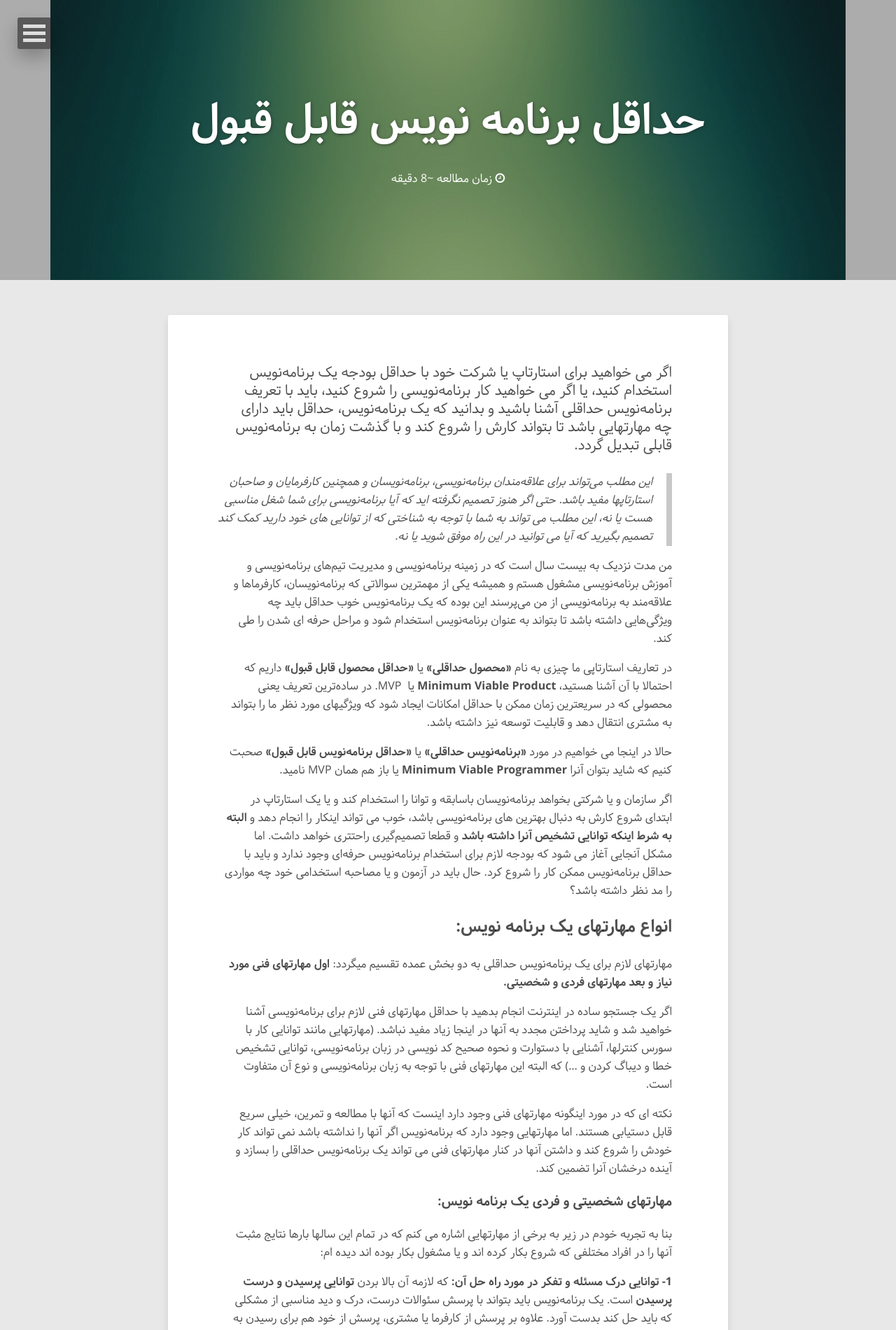
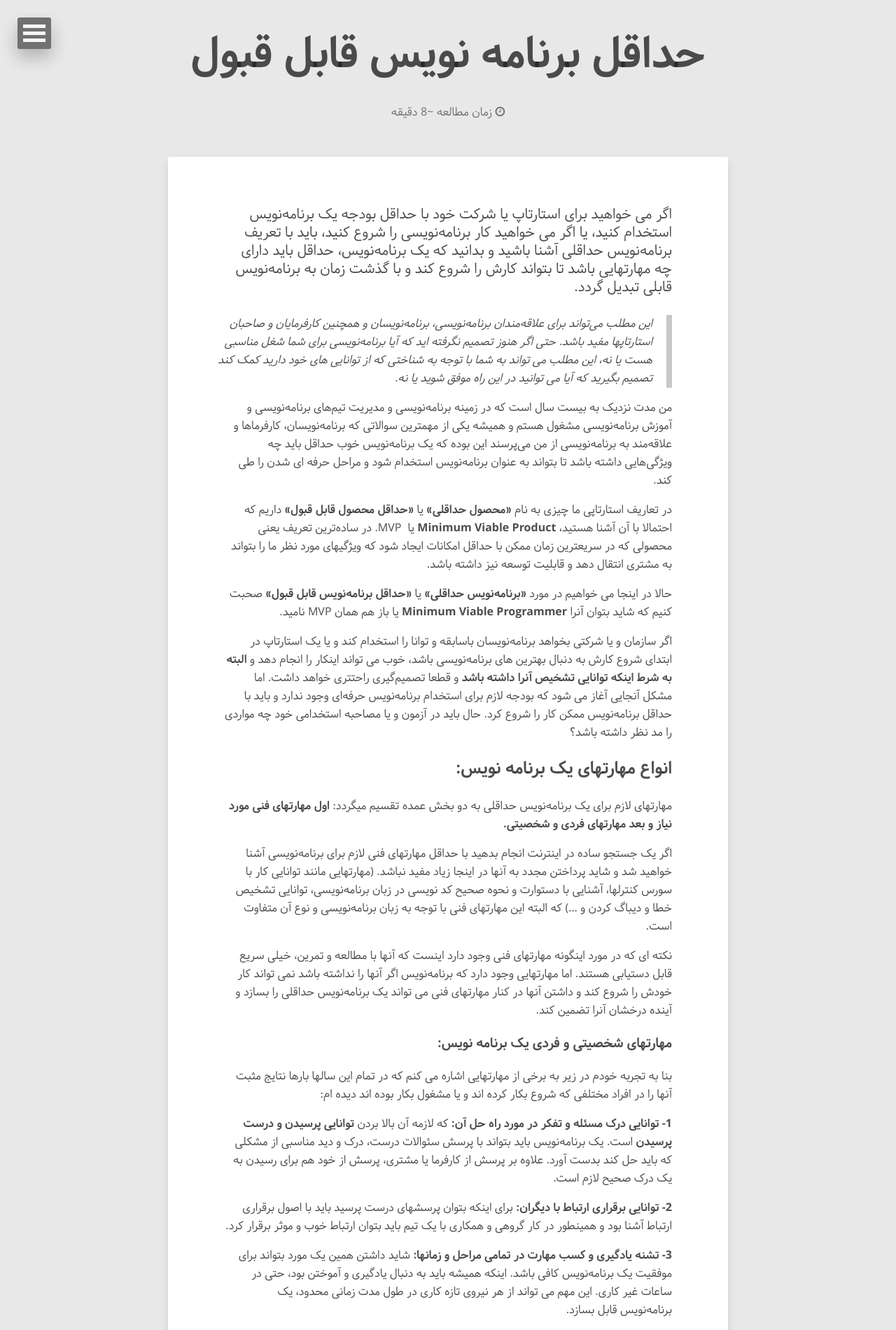
Before and after one commit to SAlavizadeh/SAlavizadeh.github.io, a Jekyll site: the page built from _posts/2018-02-23-minimum-viable-programmer.md, in a window 1280 px wide. Shown: the top 1900 px of the page at 70% size. Built offline with Jekyll 4.4.1, drawn with Linux system fonts in a browser that asks for light colours; nearby versions of some CDN libraries.

```diff
--- a/_posts/2018-02-23-minimum-viable-programmer.md
+++ b/_posts/2018-02-23-minimum-viable-programmer.md
@@ -4,8 +4,6 @@ title: حداقل برنامه نویس قابل قبول
 description: "شرایطی که یک برنامه‌نویس باید داشته باشد."
 modified: 2018-02-23T21:39:15-04:0
 tags: [minimum-viable-programmer,programmer,good programmer, mvp, برنامه نویس]
-image:
-  feature: abstract-10.jpg
 ---
 اگر می خواهید برای استارتاپ یا شرکت خود با حداقل بودجه یک برنامه‌نویس استخدام کنید، یا اگر می خواهید کار برنامه‌نویسی را شروع کنید، باید با تعریف برنامه‌نویس حداقلی آشنا باشید و بدانید که یک برنامه‌نویس، حداقل باید دارای چه مهارتهایی باشد تا بتواند کارش را شروع کند و با گذشت زمان به برنامه‌نویس قابلی تبدیل گردد.
 
```
